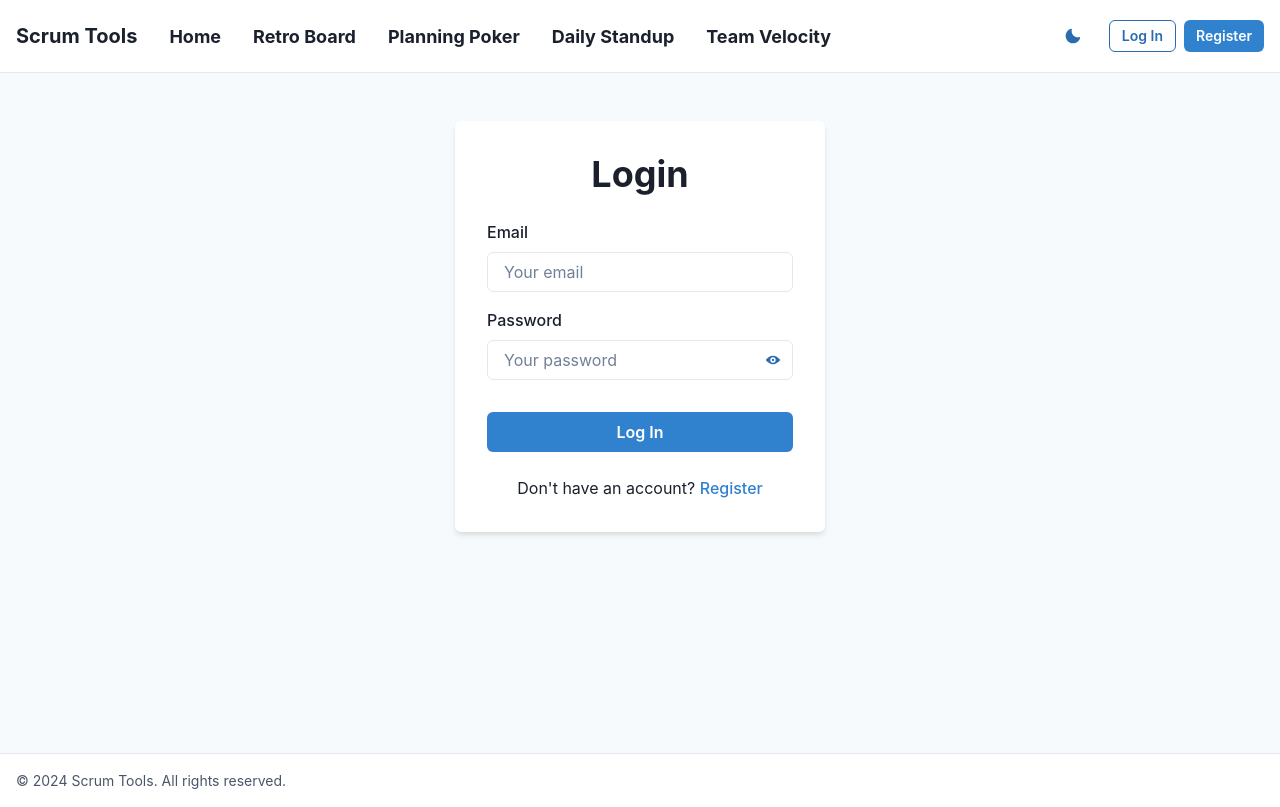
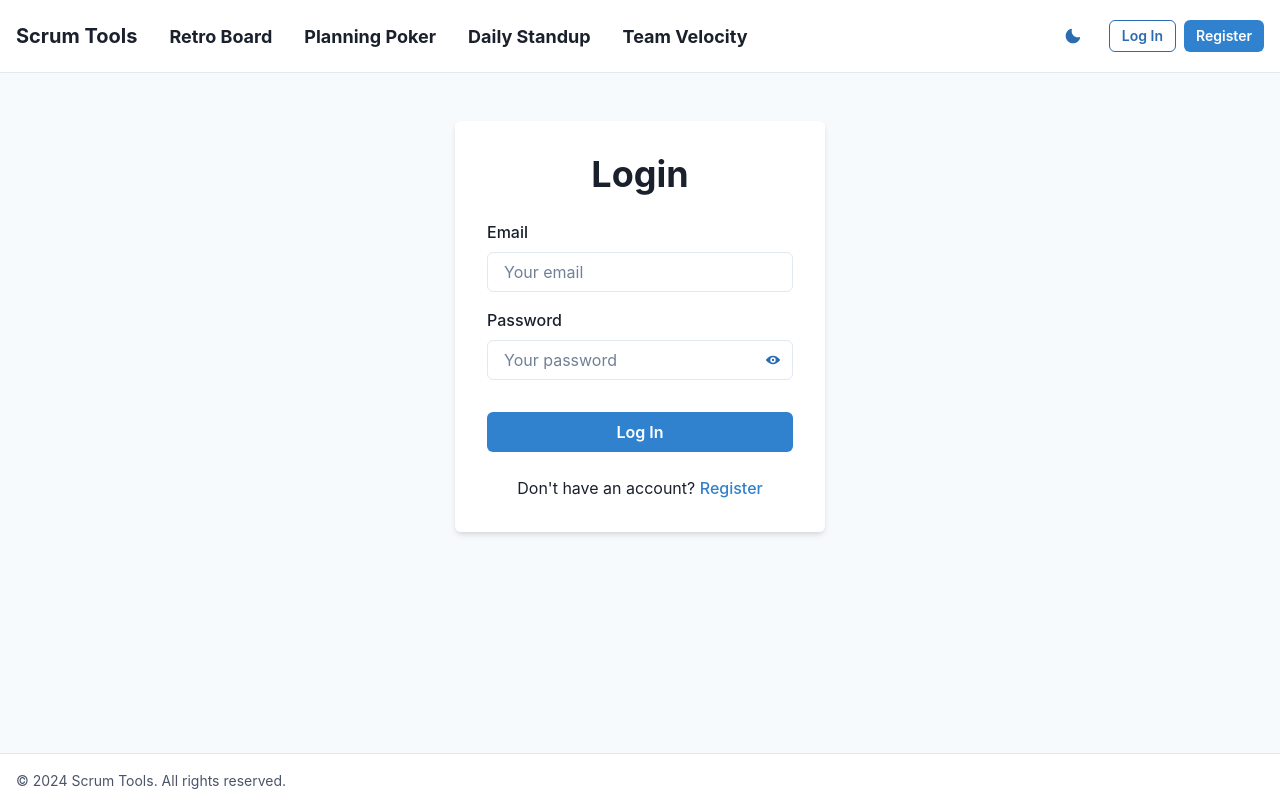
Before and after one commit to RALIST/scrum-tools, a React (Vite) app: page /login in a window 1280 px wide. Built offline with nearby package versions, Linux system fonts and the light colour scheme.

Commit message:
fix blinking

```diff
--- a/src/components/Navbar.tsx
+++ b/src/components/Navbar.tsx
@@ -34,15 +34,6 @@ const Navbar: FC = () => {
 
     const NavLinks = () => (
         <>
-            <Link
-                as={RouterLink}
-                to="/"
-                fontSize="lg"
-                fontWeight="bold"
-                _hover={{ textDecoration: 'none', color: 'blue.500' }}
-            >
-                Home
-            </Link>
             <Link
                 as={RouterLink}
                 to="/retro"
--- a/src/contexts/AuthContext.tsx
+++ b/src/contexts/AuthContext.tsx
@@ -25,10 +25,8 @@ export const AuthProvider = ({ children }: { children: ReactNode }) => {
   const [isLoading, setIsLoading] = useState(true);
 
   useEffect(() => {
-    // Load user from localStorage on initial render
     const storedUser = localStorage.getItem('user');
     const storedToken = localStorage.getItem('token');
-
     if (storedUser && storedToken) {
       setUser(JSON.parse(storedUser));
       setToken(storedToken);
@@ -112,23 +110,6 @@ export const AuthProvider = ({ children }: { children: ReactNode }) => {
       localStorage.removeItem('currentWorkspaceId');
       sessionStorage.removeItem('currentWorkspaceId');
       sessionStorage.removeItem('currentWorkspace');
-
-      // Clear any other app-specific data
-      localStorage.removeItem('velocityTeamName');
-      localStorage.removeItem('velocityTeamPassword');
-      localStorage.removeItem('velocityTeamLoaded');
-
-      console.log('User logged out, all session data cleared');
-
-      // Verify everything was cleared
-      const remainingWsId = localStorage.getItem('currentWorkspaceId');
-      if (remainingWsId) {
-        console.warn('Failed to clear currentWorkspaceId from localStorage:', remainingWsId);
-        // Try one more time
-        localStorage.setItem('currentWorkspaceId', '');
-        localStorage.removeItem('currentWorkspaceId');
-      }
-
     } catch (e) {
       console.error('Error clearing storage during logout:', e);
     }
--- a/src/contexts/WorkspaceContext.tsx
+++ b/src/contexts/WorkspaceContext.tsx
@@ -27,7 +27,7 @@ interface WorkspaceContextType {
 const WorkspaceContext = createContext<WorkspaceContextType | undefined>(undefined);
 
 export const WorkspaceProvider = ({ children }: { children: ReactNode }) => {
-  const { token, isAuthenticated } = useAuth();
+  const { token, isAuthenticated, isLoading: isAuthLoading } = useAuth();
 
   // Get the initial ID from localStorage only once at mount
   const storedId = localStorage.getItem('currentWorkspaceId');
@@ -37,10 +37,9 @@ export const WorkspaceProvider = ({ children }: { children: ReactNode }) => {
   const [isLoading, setIsLoading] = useState(false);
 
   useEffect(() => {
-    if (!isAuthenticated) return;
-
+    if (!isAuthenticated || isAuthLoading) return;
     if (!workspaces) refreshWorkspaces();
-  }, [isAuthenticated, workspaces]);
+  }, [workspaces, isAuthenticated]);
 
   // Custom setter for currentWorkspace that also updates workspaceId
   const updateCurrentWorkspace = useCallback((workspace: Workspace | null) => {
@@ -240,7 +239,7 @@ export const WorkspaceProvider = ({ children }: { children: ReactNode }) => {
         addWorkspaceMember,
         removeWorkspaceMember,
         getWorkspaceMembers,
-        isLoading,
+        isLoading: (isLoading && isAuthLoading),
         refreshWorkspaces
       }}
     >
--- a/src/pages/WorkspaceDetail.tsx
+++ b/src/pages/WorkspaceDetail.tsx
@@ -120,7 +120,7 @@ const WorkspaceDetail: FC = () => {
         duration: 5000,
       });
     }
-  }, [id, isLoading, workspaces]);
+  }, [workspaces]);
 
   // Load workspace members
   useEffect(() => {
```
